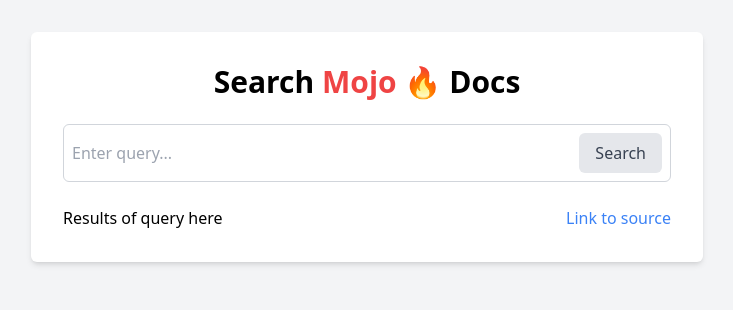
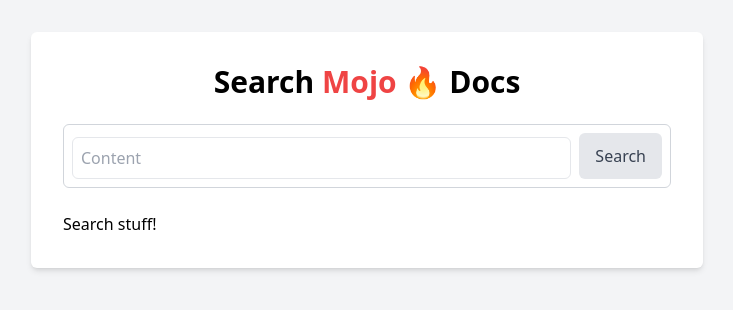
Before and after one commit to VMois/mojodocs-semantic-search, a Django app: page / in a window 1280 px wide. Shown: the top 310 px of the page, without its empty margins (273-1006 px from the left). Run offline with Django 5.2, Linux system fonts and the light colour scheme; some libraries are stand-ins or nearby versions.

Commit message:
Add HTMX and a simple form to accept query

```diff
--- a/mojodocs_semantic_search/mojodocs_semantic_search/settings.py
+++ b/mojodocs_semantic_search/mojodocs_semantic_search/settings.py
@@ -57,6 +57,8 @@
     },
 ]
 
+FORM_RENDERER = 'django.forms.renderers.Jinja2'
+
 WSGI_APPLICATION = 'mojodocs_semantic_search.wsgi.application'
 
 
--- /dev/null
+++ b/mojodocs_semantic_search/search_engine/forms.py
@@ -0,0 +1,6 @@
+from django import forms
+
+
+class QueryForm(forms.Form):
+    template_name = 'search_form.html'
+    content = forms.CharField(label='Content', max_length=100)
--- a/mojodocs_semantic_search/search_engine/jinja2/index.html
+++ b/mojodocs_semantic_search/search_engine/jinja2/index.html
@@ -5,31 +5,25 @@
     <meta charset="UTF-8">
     <meta name="viewport" content="width=device-width, initial-scale=1.0">
     <script src="https://cdn.tailwindcss.com"></script>
+    <script src="https://unpkg.com/htmx.org@1.9.10" integrity="sha384-D1Kt99CQMDuVetoL1lrYwg5t+9QdHe7NLX/SoJYkXDFfX37iInKRy5xLSi8nO7UC" crossorigin="anonymous"></script>
+    <script src="https://unpkg.com/htmx.org/dist/ext/response-targets.js"></script>
 </head>
 <body class="bg-gray-100 p-8">
-    <div class="max-w-2xl mx-auto bg-white p-8 rounded-md shadow-md">
+    <div class="max-w-2xl mx-auto bg-white p-8 rounded-md shadow-md" hx-ext="response-targets">
         <!-- Title -->
         <h1 class="text-3xl font-semibold mb-6 text-center text-gradient-to-r from-red-500 via-red-600 to-red-700">Search <span class="text-red-500">Mojo 🔥</span> Docs</h1>
 
         <!-- Search Form -->
-        <form class="mb-6">
-            <div class="flex items-center border border-gray-300 rounded-md p-2">
-                <input type="text" class="flex-1 outline-none" placeholder="Enter query...">
-                <button type="submit" class="bg-gray-200 text-gray-700 px-4 py-2 rounded-md ml-2">Search</button>
+        <form class="mb-6" hx-post="/search" hx-swap="innerHTML" hx-target="#search-results" hx-target-400="#search-results">
+            {{ csrf_input }}
+            <div class="items-center border border-gray-300 rounded-md p-2">
+                {{ form }}
             </div>
         </form>
 
         <!-- Results -->
-        <div class="space-y-4">
-            <!-- TODO: replace fake result -->
-            <div class="flex">
-                <div class="flex-1">
-                    <p class="text-sg">Results of query here</p>
-                </div>
-                <div>
-                    <a href="#" class="text-blue-500">Link to source</a>
-                </div>
-            </div>
+        <div id="search-results" class="space-y-4">
+            Search stuff!
         </div>
     </div>
 </body>
--- /dev/null
+++ b/mojodocs_semantic_search/search_engine/jinja2/search_form.html
@@ -0,0 +1,9 @@
+<div class="flex flex-row w-full">
+    <input type="text"
+        name="{{ form.content.name }}"
+        id="{{ form.content.id_for_label }}"
+        class="mt-1 p-2 w-full border rounded-md"
+        placeholder="{{ form.content.label }}"
+        {% if form.content.required %}required{% endif %}>
+    <button type="submit" class="bg-gray-200 text-gray-700 px-4 py-2 rounded-md ml-2">Search</button>
+</div>
--- a/mojodocs_semantic_search/search_engine/urls.py
+++ b/mojodocs_semantic_search/search_engine/urls.py
@@ -4,4 +4,5 @@
 
 urlpatterns = [
     path('', views.index, name='index'),
+    path('search', views.search, name='search')
 ]
--- a/mojodocs_semantic_search/search_engine/views.py
+++ b/mojodocs_semantic_search/search_engine/views.py
@@ -1,5 +1,19 @@
+from django.http import HttpResponseBadRequest
 from django.shortcuts import render
+from django.views.decorators.http import require_http_methods
+
+from .forms import QueryForm
 
 
 def index(request):
-    return render(request, 'index.html', {})
+    form = QueryForm()
+    return render(request, 'index.html', {'form': form})
+
+
+@require_http_methods(['POST'])
+def search(request):
+    form = QueryForm(request.POST)
+    if form.is_valid():
+        return render(request, 'search_results.html', {'results': [{'origin_url': 'https://www.example.com', 'matched_content': 'Some content...'}]})
+    else:
+        return render(request, 'form_errors.html', {'form': form}, status=HttpResponseBadRequest.status_code)
```
Also changed, not shown: mojodocs_semantic_search/search_engine/jinja2/form_errors.html (added, +8 -0 lines), mojodocs_semantic_search/search_engine/jinja2/search_results.html (added, +10 -0 lines).
